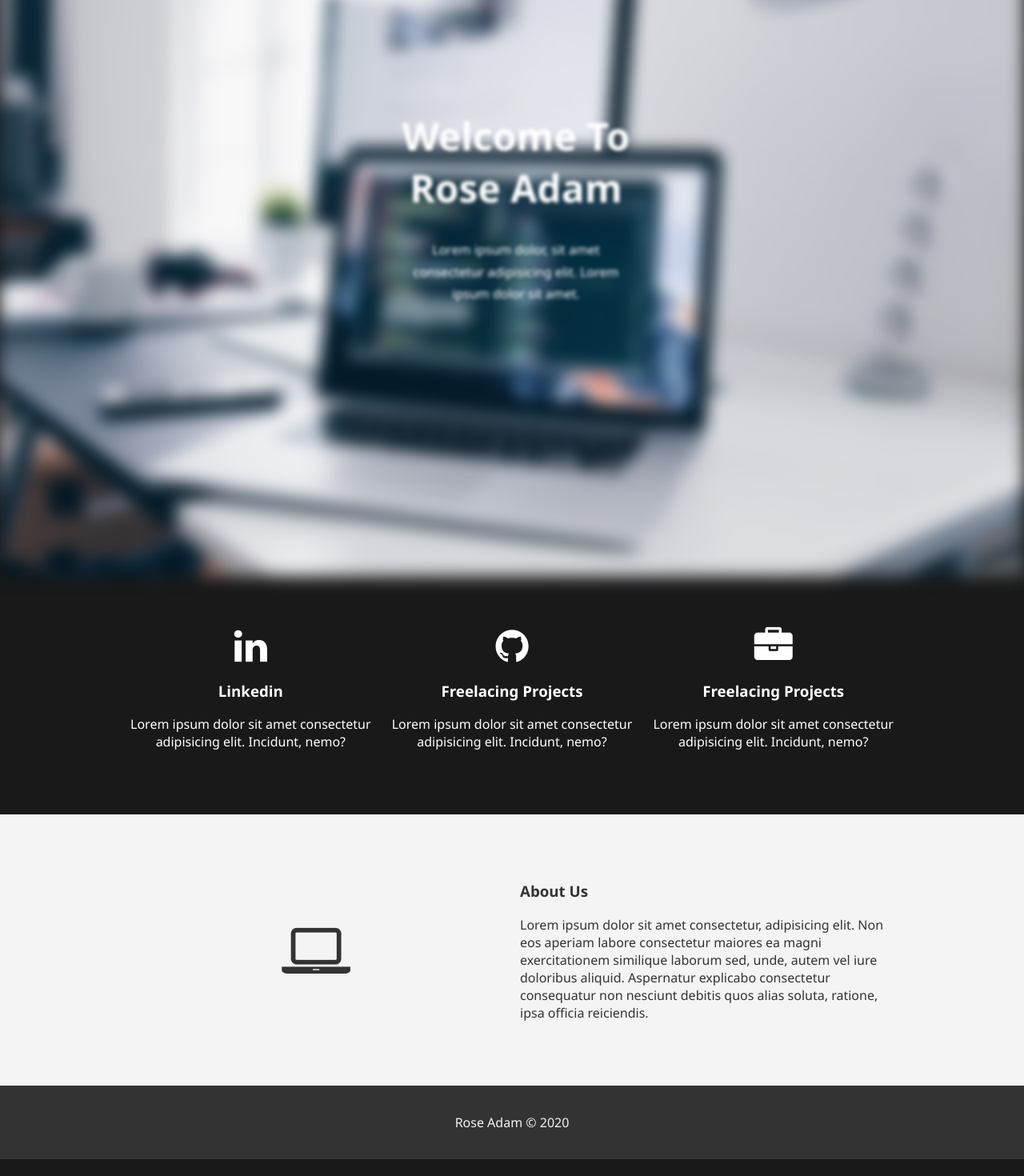
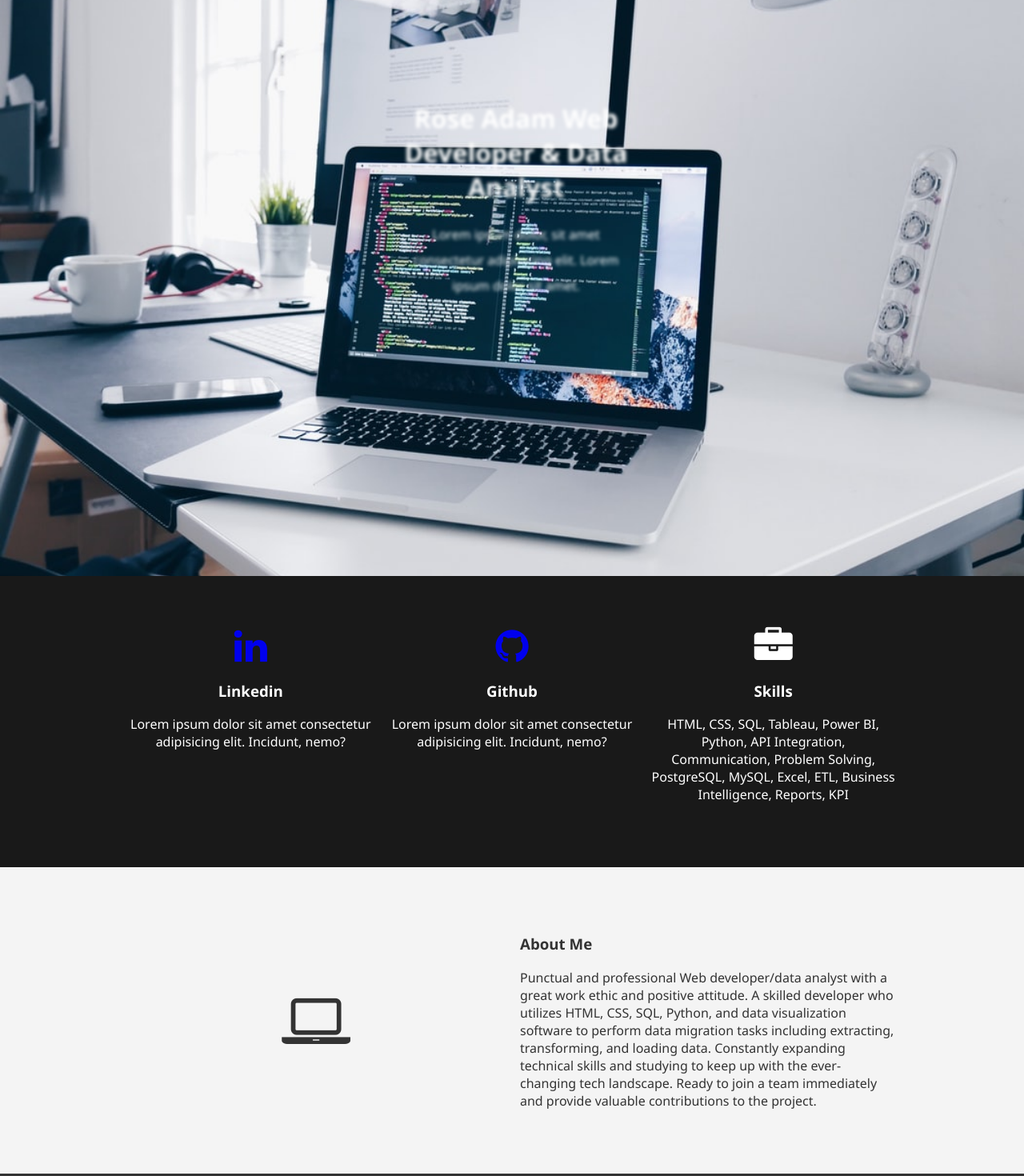
Before and after one commit to rosedarline/landing_page, a plain HTML site: page Elegant_landing_page.html in a window 1280 px wide. Shown: the part 80-1550 px from the top of the page at 80% size. Before the commit the page ends 1529 px from the top, so only its background shows below. Drawn offline with Linux system fonts and the light colour scheme.

Commit message:
Change h1 in Elegant_landing_page.html and style content in my_style.css

```diff
--- a/Elegant_landing_page.html
+++ b/Elegant_landing_page.html
@@ -13,7 +13,7 @@
 <header class="showcase">
     <div class="content">
         <div class="title">
-            <h1>Welcome To Rose Adam</h1>
+            <h1>Rose Adam Web Developer & Data Analyst</h1>
         </div>
         <div class="text">
             <p>Lorem ipsum dolor, sit amet consectetur adipisicing elit. Lorem ipsum dolor sit amet.</p>
@@ -23,19 +23,19 @@
 <section class="services">
     <div class="container grid-3 center">
         <div>
-            <i class="fa fa-linkedin fa-3x"></i>
+            <a href="https://www.linkedin.com/in/rose-adam/"><i class="fa fa-linkedin fa-3x"></i></a>
             <h3>Linkedin</h3>
             <p>Lorem ipsum dolor sit amet consectetur adipisicing elit. Incidunt, nemo?</p>
         </div>
         <div>
-            <i class="fa fa-github fa-3x"></i>
-            <h3>Freelacing Projects</h3>
+            <a href="https://github.com/rosedarline"><i class="fa fa-github fa-3x"></i></a>
+            <h3>Github</h3>
             <p>Lorem ipsum dolor sit amet consectetur adipisicing elit. Incidunt, nemo?</p>
         </div>
         <div>
             <i class="fa fa-briefcase fa-3x"></i>
-            <h3>Freelacing Projects</h3>
-            <p>Lorem ipsum dolor sit amet consectetur adipisicing elit. Incidunt, nemo?</p>
+            <h3>Skills</h3>
+            <p>HTML, CSS, SQL, Tableau, Power BI, Python, API Integration, Communication, Problem Solving, PostgreSQL, MySQL, Excel, ETL, Business Intelligence, Reports, KPI</p>
         </div>
     </div>
 </section>
@@ -46,10 +46,8 @@
           <i class="fa fa-laptop fa-5x"></i>
         </div>
         <div>
-          <h3>About Us</h3>
-          <p>Lorem ipsum dolor sit amet consectetur, adipisicing elit. Non eos aperiam labore consectetur maiores ea magni exercitationem
-            similique laborum sed, unde, autem vel iure doloribus aliquid. Aspernatur explicabo consectetur consequatur non
-            nesciunt debitis quos alias soluta, ratione, ipsa officia reiciendis.</p>
+          <h3>About Me</h3>
+          <p>Punctual and professional Web developer/data analyst with a great work ethic and positive attitude. A skilled developer who utilizes HTML, CSS, SQL, Python, and data visualization software to perform data migration tasks including extracting, transforming, and loading data. Constantly expanding technical skills and studying to keep up with the ever-changing tech landscape. Ready to join a team immediately and provide valuable contributions to the project. </p>
         </div>
     </div>
 </section>
--- a/my_style.css
+++ b/my_style.css
@@ -43,12 +43,12 @@ body {
 }
 
 .content .title {
-    font-size: 1.5rem;
+    font-size: 1rem;
     margin-top: 1rem;
 }
 
 .content .text {
-    line-height: 1.7;
+    line-height: 2;
     margin-top: 1rem;
 }
 
```
